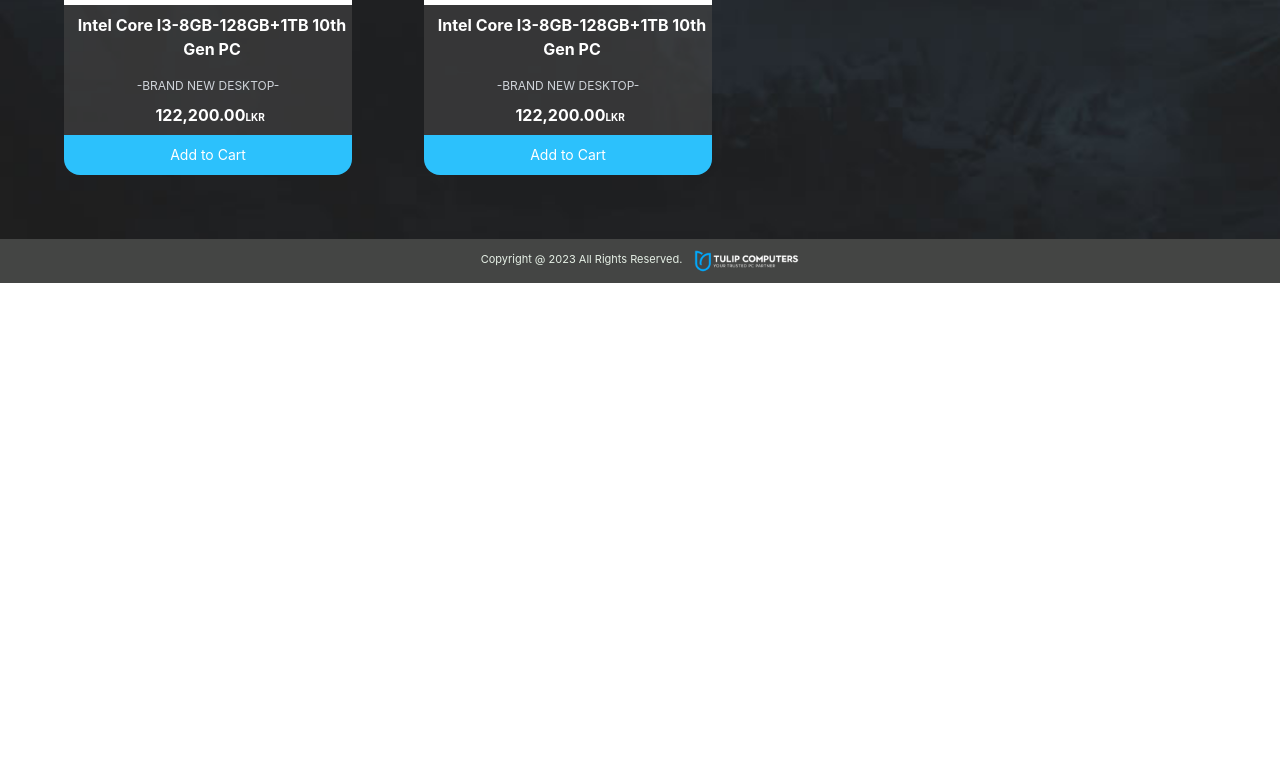
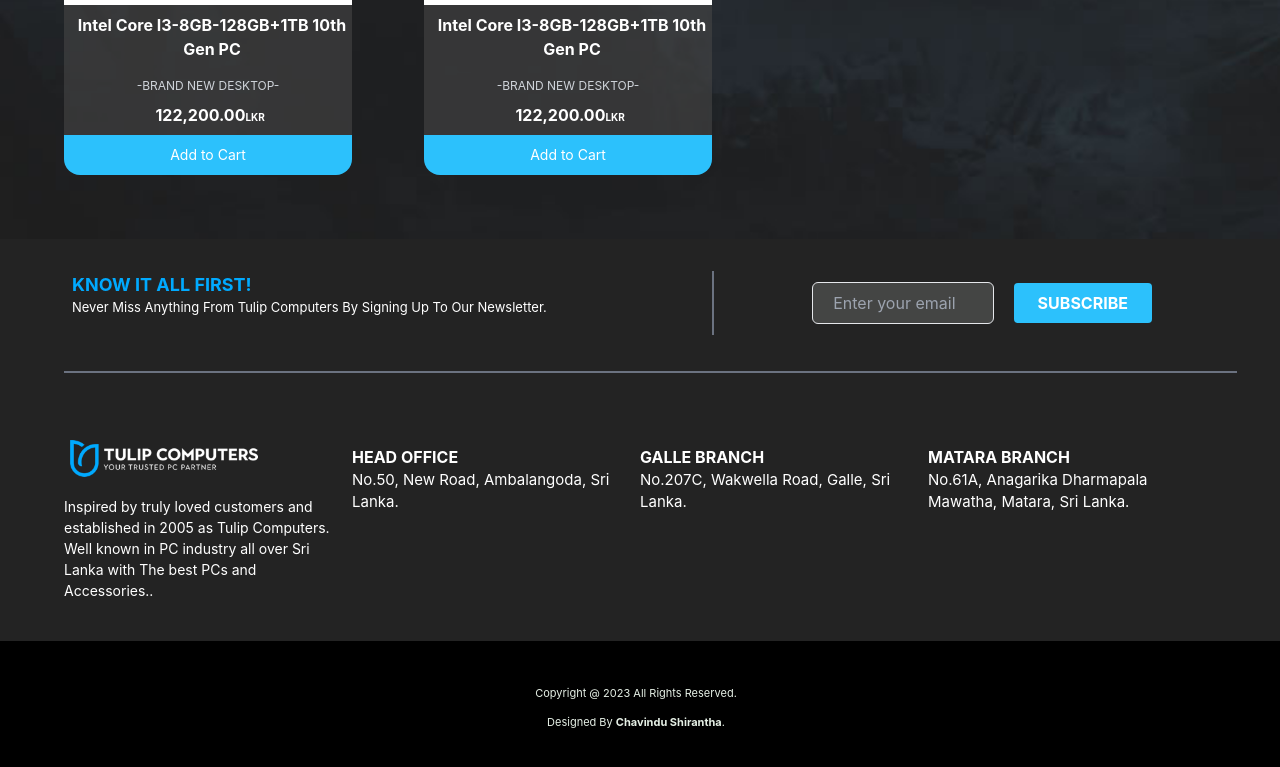
Before and after one commit to ChavinduShirantha/RAD-Course-Work, a React (Create React App) app in the folder client/: page / in a window 1280 px wide. Shown: the part 1403-2170 px from the top of the page. Before the commit the page ends 1686 px from the top, so only its background shows below. Built offline with nearby package versions, Linux system fonts and the light colour scheme.

Commit message:
Updated Footer

```diff
--- a/client/src/view/common/Footer/Footer.tsx
+++ b/client/src/view/common/Footer/Footer.tsx
@@ -1,23 +1,69 @@
 import {Component} from "react";
 import logo from '../../../images/logo.png'
-import {Link} from "react-router-dom";
+import { Link } from "react-router-dom";
 
 export class Footer extends Component {
     render() {
         return (
-            <div className="p-2 bg-[#444544] flex
-                            justify-center">
+            <div className="justify-center bg-[#232323]">
+                <div className="p-2 bg-[#232323]
+                                justify-center flex">
 
-                <p className="text-[11px] text-[#e6f0e6]
-                              pr-2 pt-1 hover:text-[#2cc1fc]">
-                    Copyright @ 2023 All Rights Reserved.</p>
+                    <div className="flex flex-row pl-16 pr-16 pt-6">
+                        <div className="basis-4/12 mr-40 w-full">
+                            <h1 className="text-[18px] font-bold text-[#0af] float-left">KNOW IT ALL FIRST!</h1>
+                            <p className="text-[13px] text-white w-[60vh] float-left">Never Miss Anything From Tulip
+                                Computers By Signing Up
+                                To Our Newsletter.</p>
+                        </div>
+                        <div className="basis-1/12">
+                            <div
+                                className="relative border-gray-500 justify-center w-0 h-16 mb-2 border border-t"></div>
+                        </div>
+                        <div className="flex pb-2 pl-10 basis-7/12 items-center">
+                            <input type="email" placeholder="Enter your email"
+                                   className="block w-11/12 px-5 py-2 bg-[#444544] text-white border rounded-md focus:border-[#2cc1fc] focus:ring-[#2cc1fc] focus:outline-none focus:ring focus:ring-opacity-40"/>
+                            <button type="button"
+                                    className="ml-5 mr-14 pl-6 pr-6 pt-2 pb-2 bg-[#2cc1fc] text-[16px] font-bold text-white rounded uppercase">Subscribe
+                            </button>
+                        </div>
+                    </div>
+                </div>
+                <div
+                    className="ml-16 mr-16 flex items-center border-gray-500 justify-center w-11/12 mt-5 mb-5 border border-t"></div>
+                <div className="pl-16 pr-16 flex flex-row">
+                    <div className="basis-1/4 pt-10">
+                        <Link to="/">
+                            <div className="flex flex-wrap">
+                                <img className=" w-2/3 top-0 ml-1"
+                                     src={logo} alt=""/>
+                            </div>
+                        </Link>
+                        <h4 className="text-[14px] text-white pr-4 pt-3">Inspired by truly loved customers and established in 2005 as Tulip Computers. Well known in
+                            PC industry all over Sri Lanka with The best PCs and Accessories..</h4>
+                    </div>
+                    <div className="basis-1/4 pt-10">
+                        <h4 className="pt-3 text-[16px] font-bold text-white uppercase">Head Office</h4>
+                        <p className="text-[15px] text-white">No.50, New Road, Ambalangoda, Sri Lanka.</p>
+                    </div>
+                    <div className="basis-1/4 pt-10">
+                        <h4 className="pt-3 text-[16px] font-bold text-white uppercase">Galle Branch</h4>
+                        <p className="text-[15px] text-white">No.207C, Wakwella Road, Galle, Sri Lanka.</p>
+                    </div>
+                    <div className="basis-1/4 pt-10">
+                        <h4 className="pt-3 text-[16px] font-bold text-white uppercase">Matara Branch</h4>
+                        <p className="text-[15px] text-white">No.61A, Anagarika Dharmapala Mawatha, Matara, Sri
+                            Lanka.</p></div>
+                </div>
+                <div className=" text-center justify-center mt-10 pl-0 bg-black pb-10 pt-10">
+                    <p className="text-[11px] text-[#e6f0e6]
+                                  pr-2 pt-1 hover:text-[#2cc1fc] mb-2">
+                        Copyright @ 2023 All Rights Reserved.</p>
+                    <p className="text-[11px] text-[#e6f0e6] text-center
+                                  pr-2 pt-1 hover:text-[#2cc1fc]">
+                        Designed By <span className="font-bold">Chavindu Shirantha</span>.</p>
+                </div>
 
-                <Link to="/">
-                    <div className="flex">
-                        <img className="h-7 w-full top-0 ml-1"
-                             src={logo} alt=""/>
-                    </div>
-                </Link>
             </div>
         );
     }
```
